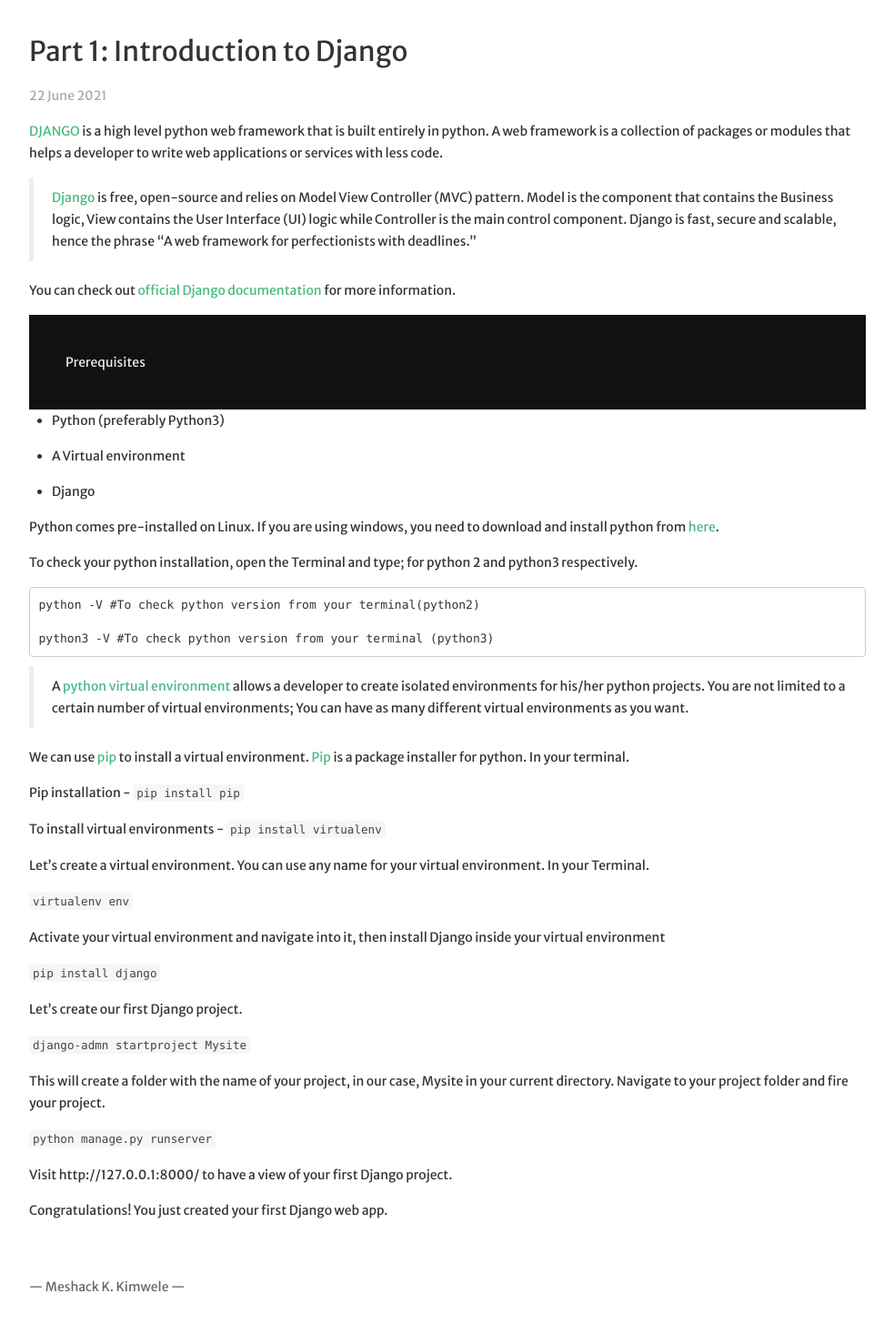
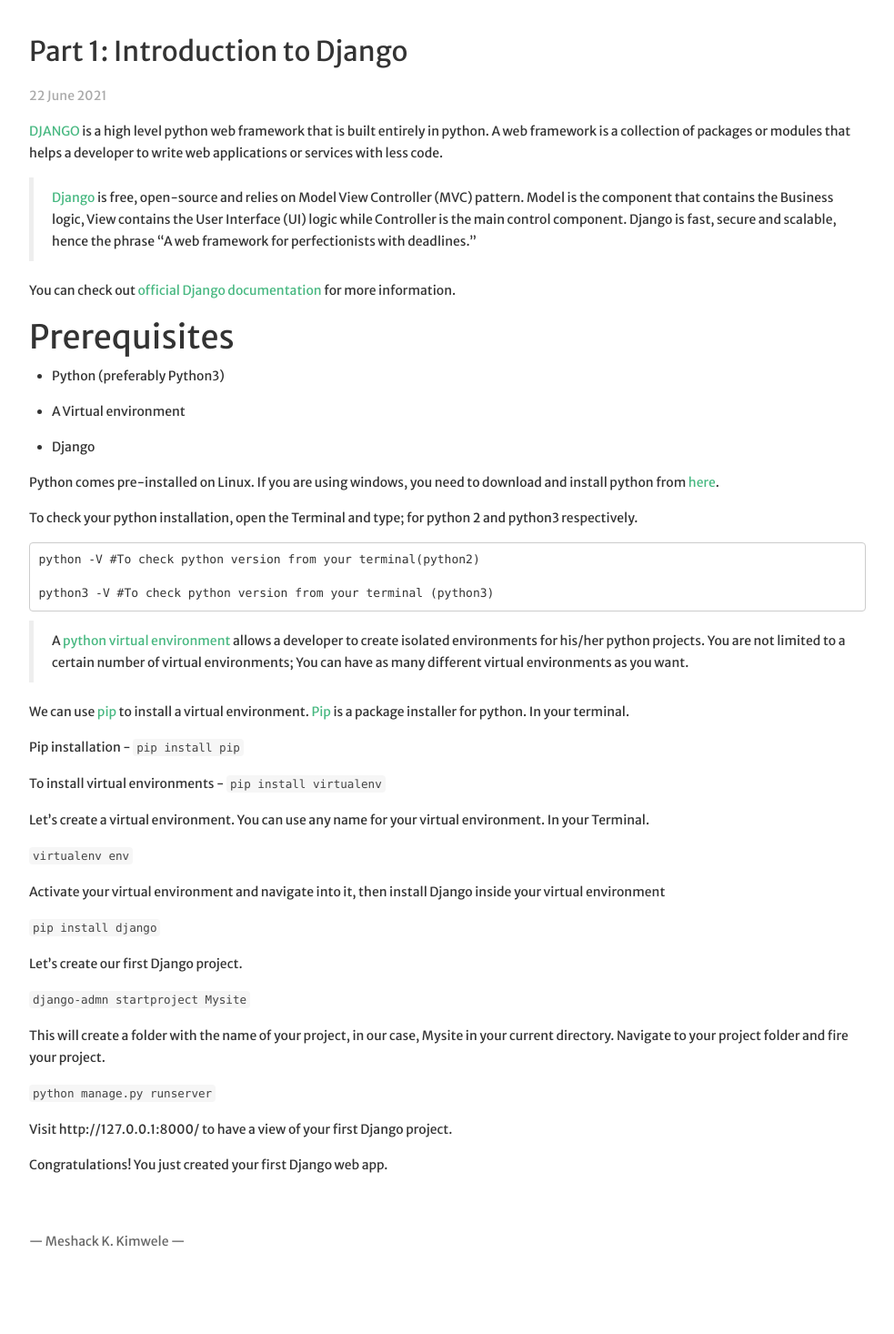
Before and after one commit to Kimxons/jekyll_blog, a Jekyll site: the page built from _posts/2021-06-22-Introduction-to-Django.md, in a window 1280 px wide. Shown: the whole page at 91% size, without its empty margins (8-991 px from the left). Built offline with Jekyll 4.4.1, drawn with Linux system fonts in a browser that asks for light colours; comment, search, counter and statistics services are not loaded; after the commit the page ends 1416 px from its top, so only the background shows below that.

Commit message:
more cleanup

```diff
--- a/_posts/2021-06-22-Introduction-to-Django.md
+++ b/_posts/2021-06-22-Introduction-to-Django.md
@@ -10,10 +10,9 @@ categories: post
 
 You can check out [official Django documentation]("https://www.djangoproject.com/") for more information.
 
+Prerequisites
+===============
 
-<header>
-	Prerequisites
-</header>
 <main>
 	<ul>
 		<li>Python (preferably Python3)</li>
```
Also changed, not shown: README.md, 1 other file.
